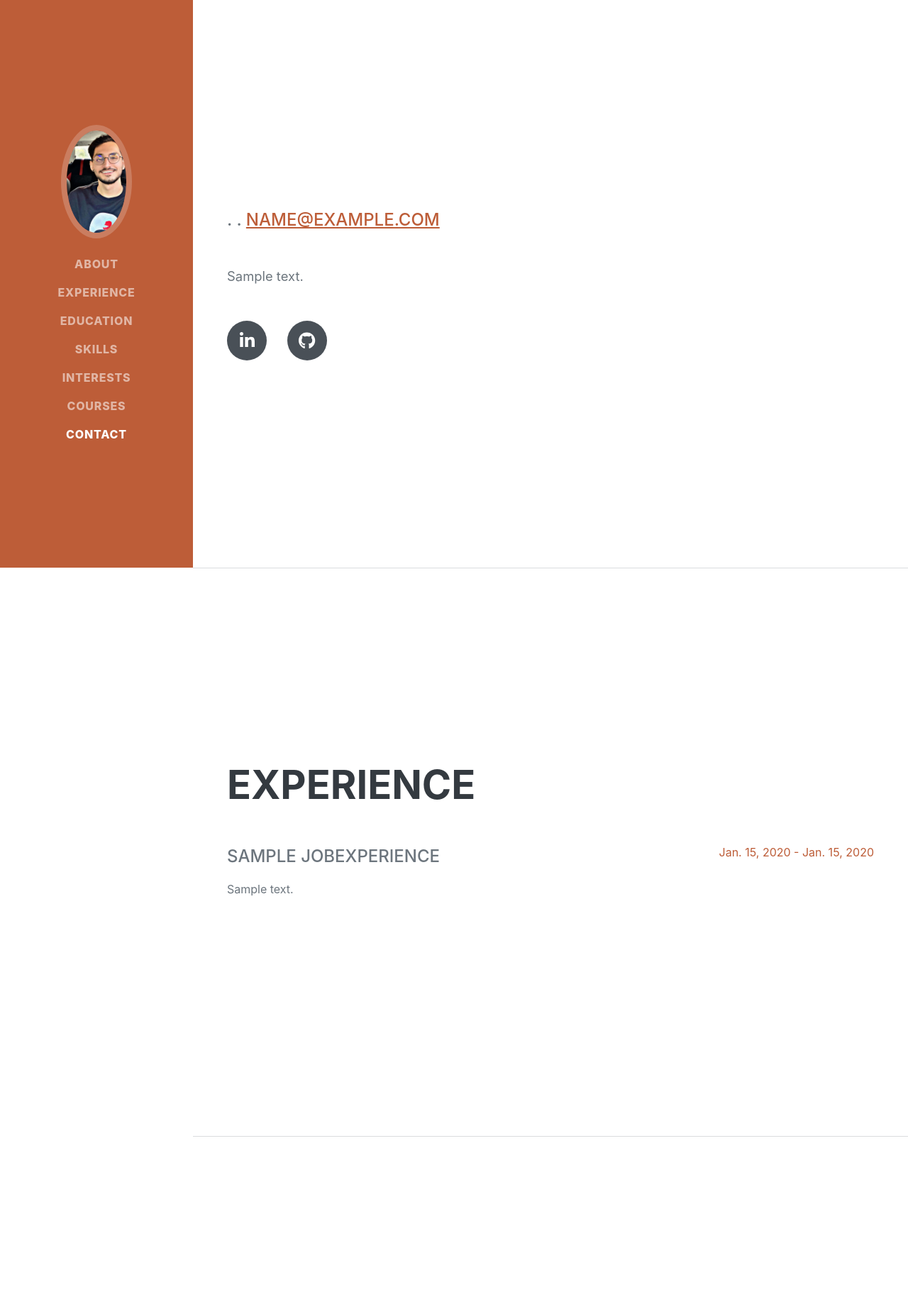
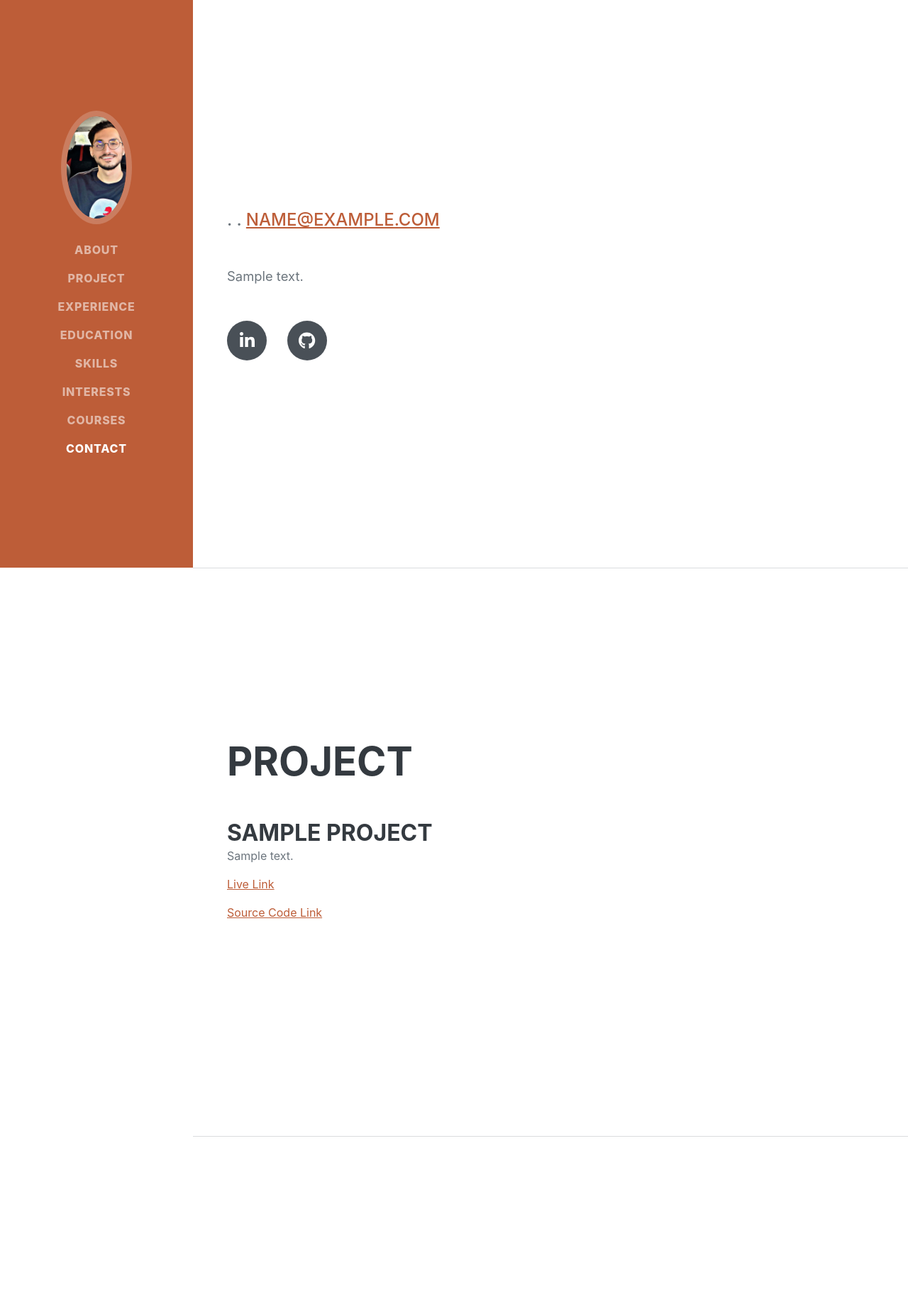
Before and after one commit to serene1212/Personal-Portfolio, a Django app: template myportfolio/templates/index.html in a window 1280 px wide. Shown: the top 1842 px of the page at 71% size. Run offline with Django 5.2, Linux system fonts and the light colour scheme; tables that the repository leaves empty hold one stand-in row (values such as "Sample post"); the template is opened without the code that fills it: values that come from a table or form of the project are taken from there, most other values are stand-ins (such as "Sample title", 1, 10 or a date in 2020); some libraries are stand-ins or nearby versions; some web fonts are replaced.

Commit message:
added projects section

```diff
--- a/myportfolio/templates/index.html
+++ b/myportfolio/templates/index.html
@@ -27,6 +27,7 @@
             <div class="collapse navbar-collapse" id="navbarResponsive">
                 <ul class="navbar-nav">
                     <li class="nav-item"><a class="nav-link js-scroll-trigger" href="#about">About</a></li>
+                    <li class="nav-item"><a class="nav-link js-scroll-trigger" href="#project">Project</a></li>
                     <li class="nav-item"><a class="nav-link js-scroll-trigger" href="#experience">Experience</a></li>
                     <li class="nav-item"><a class="nav-link js-scroll-trigger" href="#education">Education</a></li>
                     <li class="nav-item"><a class="nav-link js-scroll-trigger" href="#skills">Skills</a></li>
@@ -57,6 +58,23 @@
                 </div>
             </section>
             <hr class="m-0" />
+        <!-- Projects-->
+        <section class="resume-section" id="project">
+            <div class="resume-section-content">
+                <h2 class="mb-5">Project</h2>
+                {% for project in projects %}
+                <div class="d-flex flex-column flex-md-row justify-content-between mb-5">
+                    <div class="flex-grow-1">
+                        <h3 class="mb-0">{{ project.name }}</h3>
+                        <p>{{ project.description }}</p>
+                        <p><a href="{{ project.live_link }}">Live Link</a></p>
+                        <p><a href="{{ project.source_code_link }}">Source Code Link</a></p>
+                    </div>
+                </div>
+                {% endfor %}
+            </div>
+        </section>
+        <hr class="m-0" />
             <!-- Experience-->
             <section class="resume-section" id="experience">
                 <div class="resume-section-content">
--- a/myportfolio/views.py
+++ b/myportfolio/views.py
@@ -16,6 +16,7 @@ class Home(View):
         work_flows = user.work_flows.all()
         interests = user.interests.all()
         courses = user.courses.all()
+        projects = user.projects.all()
         contexts = {
             'form': form,
             'job_experiences': job_experience,
@@ -25,6 +26,7 @@ class Home(View):
             'work_flows': work_flows,
             'interests': interests,
             'courses': courses,
+            'projects': projects,
 
         }
 
```
